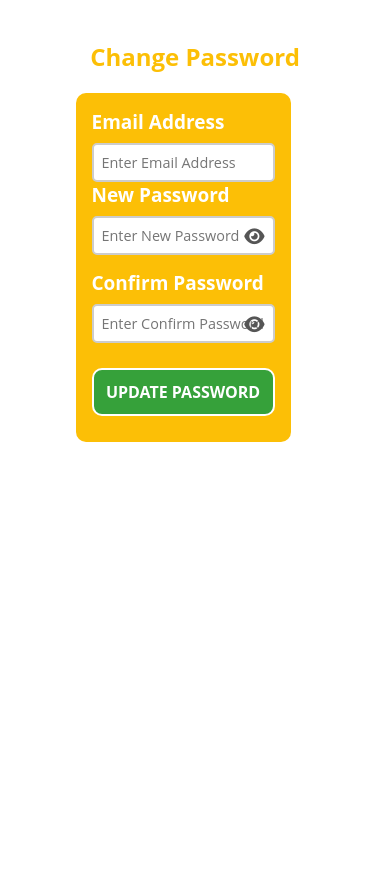
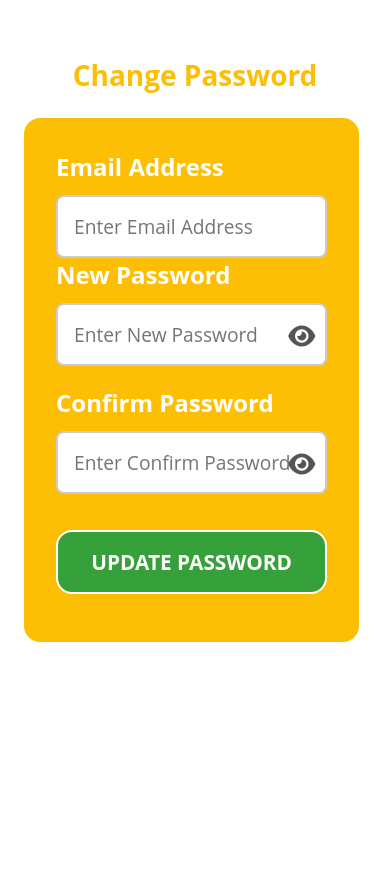
Before and after one commit to WesleyJoshuaPerez/Capstone, a PHP site: page /changepass.html in a window 390 px wide. Before the commit the page ends 442 px from the top, so only its background shows below. Run offline with PHP 8.4, Linux system fonts and the light colour scheme.

Commit message:
Update changepass.css

```diff
--- a/frontend/styles/changepass.css
+++ b/frontend/styles/changepass.css
@@ -1,24 +1,29 @@
 /* Importing Google font - Open Sans */
 @import url("https://fonts.googleapis.com/css2?family=Oswald:wght@300;400;500;700&display=swap");
+
 * {
   margin: 0;
   padding: 0;
   box-sizing: border-box;
   font-family: "Open Sans", sans-serif;
 }
+
 body {
   overflow-x: hidden;
 }
-/*use to remove password hide unside default on edge */
+
+/* Remove password hide icon in Edge */
 ::-ms-reveal {
   display: none;
 }
+
 h1 {
   color: #fcbf06;
-  padding-bottom: 1.25rem;
-  font-size: 3.125rem;
+  padding-bottom: 1.5rem;
+  font-size: 3.5rem; /* Slightly larger for readability */
   text-align: center;
 }
+
 .change-password-container {
   display: flex;
   flex-direction: column;
@@ -26,71 +31,81 @@ h1 {
   justify-content: flex-start;
   height: 100vh;
   width: 100%;
-  margin-top: 3.125rem;
-  padding: 1rem;
+  margin-top: 3.5rem;
+  padding: 1.5rem;
 }
+
 .form-container {
   display: flex;
   flex-direction: column;
   justify-content: flex-start;
-  width: 480px;
-  max-width: 90%;
+  width: 600px; /* Significantly wider */
+  max-width: 98%;
   background-color: #fcbf06;
-  border-radius: 0.625rem;
-  padding: 1.25rem;
+  border-radius: 1rem; /* More rounded for a smooth feel */
+  padding: 2rem; /* More padding for comfort */
 }
+
 .form-container label {
   display: block;
   text-align: left;
   color: #ffffff;
-  font-size: 1.1875rem;
+  font-size: 1.5rem; /* Bigger for readability */
   font-weight: bold;
-  margin-bottom: 0.5rem;
+  margin-bottom: 0.75rem;
 }
+
 .input_group {
   flex-direction: column;
-  margin-bottom: 0.9375rem;
+  margin-bottom: 1.25rem;
 }
+
 .form-container input {
   align-self: center;
   width: 100%;
-  padding: 0.625rem;
-  font-size: 1rem;
-  border: 0.125rem solid #ccc;
-  border-radius: 0.3125rem;
+  padding: 1rem; /* Increased for comfortable typing */
+  font-size: 1.3rem; /* Larger font for clarity */
+  border: 0.15rem solid #ccc;
+  border-radius: 0.5rem; /* Smoother edges */
   outline: none;
   transition: all 0.3s ease;
 }
+
 .password-wrapper {
   position: relative;
   width: 100%;
 }
+
 .password-wrapper input {
   width: 100%;
-  padding-right: 2.5rem;
+  padding-right: 3rem;
 }
+
 .toggle-password {
   position: absolute;
-  right: 0.625rem;
+  right: 0.75rem;
   top: 50%;
   transform: translateY(-50%);
   cursor: pointer;
-  font-size: 1.125rem;
+  font-size: 1.5rem; /* Larger for visibility */
   color: #555;
 }
+
 #update_button {
-  width: 12.5rem;
-  height: 4.0625rem;
+  width: 18rem; /* Wider button */
+  height: 5rem; /* More height for easy clicking */
+  font-size: 1.5rem; /* Bigger text */
   font-weight: bolder;
   display: block;
-  margin: 0.625rem auto;
-  border: 0.125rem solid white;
-  border-radius: 0.625rem;
+  margin: 1rem auto;
+  border: 0.15rem solid white;
+  border-radius: 1rem;
   background-color: #36a13a;
   color: white;
   cursor: pointer;
   transition: all 0.3s ease;
 }
+
 #update_button:hover {
   background-color: #ffffff;
   border-color: #000000;
@@ -100,41 +115,46 @@ h1 {
 /* Responsive Design */
 @media (max-width: 950px) {
   .change-password-container {
-    margin-top: 1.5rem;
+    margin-top: 2rem;
   }
   .form-container {
-    width: 90%;
+    width: 95%;
+    padding: 1.75rem;
   }
 }
 
 @media (max-width: 760px) {
   h1 {
-    font-size: 28px;
+    font-size: 1.75rem;
   }
   .form-container {
-    width: 95%;
+    width: 97%;
+    padding: 1.75rem;
   }
   .form-container input {
-    font-size: 0.9rem;
+    font-size: 1.2rem;
+    padding: 1rem;
   }
   #update_button {
     width: 100%;
-    height: 3.5rem;
+    height: 4.5rem;
   }
 }
 
 @media (max-width: 480px) {
   h1 {
-    font-size: 1.5rem;
+    font-size: 1.75rem;
   }
   .form-container {
+    width: 99%;
+    padding: 2rem;
+  }
+  .form-container input {
+    font-size: 1.2rem;
     padding: 1rem;
   }
-  .form-container input {
-    padding: 0.5rem;
-  }
   #update_button {
-    font-size: 1rem;
-    height: 3rem;
+    font-size: 1.3rem;
+    height: 4rem;
   }
 }
```
